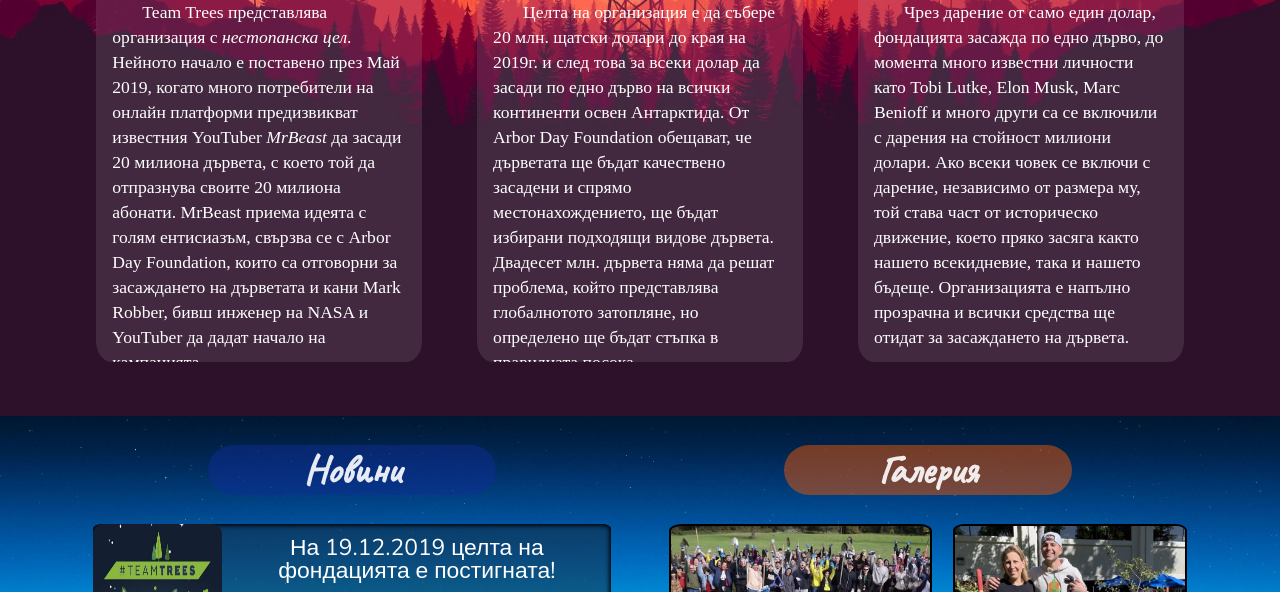
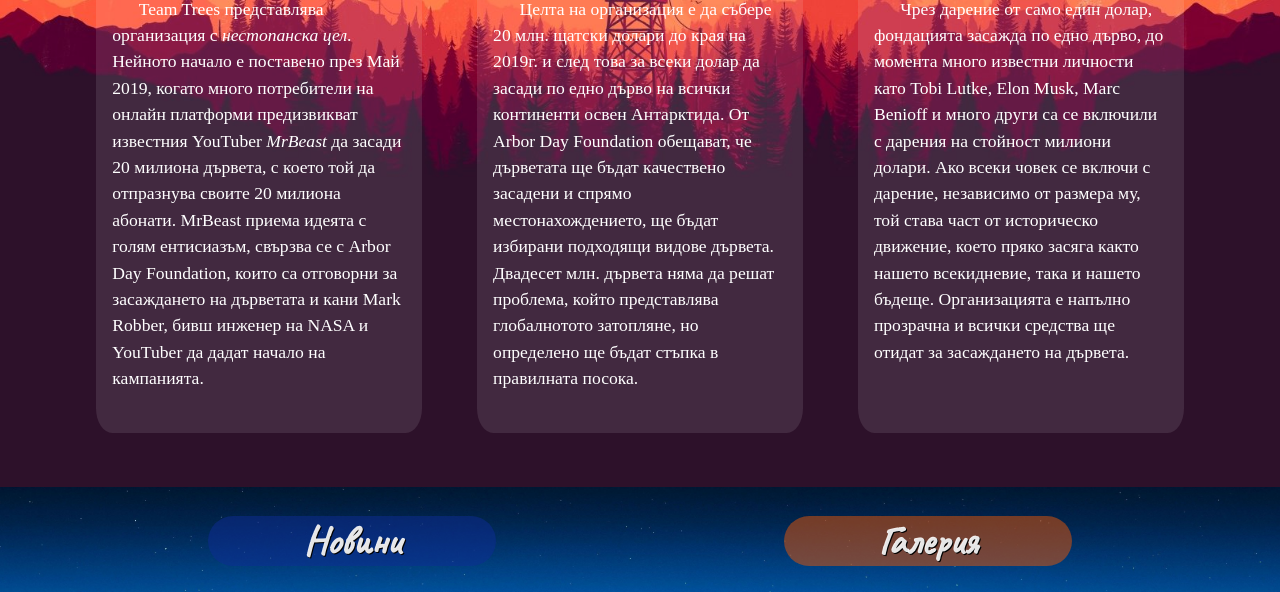
Before and after one commit to TheSowut/teamtrees-bg, a plain HTML site: page index.html in a window 1280 px wide. Shown: the part 368-960 px from the top of the page. Drawn offline with nearby package versions, Linux system fonts and the light colour scheme; a web font is replaced by a local one.

Commit message:
Changes to the styling of the page

```diff
--- a/index.html
+++ b/index.html
@@ -93,7 +93,7 @@
       </div>
       <div id="gallery">
         <div class="picturesTitle">
-          <h4 id="tst">Галерия</h4>
+          <h4>Галерия</h4>
         </div>
           <div class="pictures">
             <a href="https://beartruthnews.com/2844/entertainment/youtubers-come-together-to-plant-20-million-trees/" target="_blank"><img id="picture1" src="./images/plantingTrees.jpg" alt="A group of people planting trees"></a>
--- a/style/style.css
+++ b/style/style.css
@@ -59,7 +59,7 @@ header {
 }
 
 #logo {
-  max-width: 80%;
+  max-width: 85%;
   margin: 2%;
 }
 
@@ -71,7 +71,7 @@ header {
 
 .headerSocial {
   float: right;
-  width: 23%;
+  width: 24%;
 }
 
 .headerSocial img {
@@ -90,10 +90,9 @@ header {
 
 nav {
   width: 50%;
-  margin: 5em auto;
+  margin: 6% auto;
   margin-bottom: 10%;
-  height: 5vh;
-  color: white;
+  height: 4vh;
 }
 
 #btns {
@@ -129,13 +128,13 @@ nav {
   justify-content: space-between;
 }
 
-#leftPanel {
+#leftPanel, main, #rightPanel {
   width: 30%;
-  height: 52vh;
   border-radius: 5%;
   background-color: rgba(255, 255, 255, 0.1);
   text-decoration: none;
   margin-bottom: 5%;
+  padding-bottom: 2%;
   overflow: auto;
 }
 
@@ -155,28 +154,18 @@ nav {
   margin: auto;
 }
 
-#leftPanel p {
-  padding-top: 2%;
-  margin: 3% 5%;
+#leftPanel p, main p, #rightPanel p {
+  margin: 6% 5%;
   color: rgb(255, 255, 255);
   font-size: 1.1em;
-  text-indent: 30px;
-  line-height: 25px;
+  text-indent: 1.5em;
+  line-height: 1.5em;
 }
 
 #leftPanel a {
   color: white;
   text-decoration: none;
   font-style: italic;
-}
-
-main {
-  width: 30%;
-  height: 52vh;
-  border-radius: 5%;
-  background-color: rgba(255, 255, 255, 0.1);
-  overflow: auto;
-  margin-bottom: 5%;
 }
 
 main:hover {
@@ -194,24 +183,6 @@ main h3{
   margin: auto;
 }
 
-main p {
-  padding-top: 2%;
-  margin: 3% 5%;
-  color: rgb(255, 255, 255);
-  font-size: 1.1em;
-  text-indent: 30px;
-  line-height: 25px;
-}
-
-#rightPanel {
-  width: 30%;
-  height: 52vh;
-  border-radius: 5%;
-  background-color: rgba(255, 255, 255, 0.1);
-  overflow: auto;
-  margin-bottom: 5%;
-}
-
 #rightPanel:hover {
   color: rgb(255, 255, 255);
 }
@@ -227,15 +198,6 @@ main p {
   margin: auto;
 }
 
-#rightPanel p {
-  padding-top: 2%;
-  margin: 3% 5%;
-  color: rgb(255, 255, 255);
-  font-size: 1.1em;
-  text-indent: 30px;
-  line-height: 25px;
-}
-
 .newsAndGalleryBackground {
   background: url("../images/wallpaper2.jpg") right top fixed no-repeat;
   background-size: cover;
@@ -247,6 +209,11 @@ main p {
   height: 95vh;
   margin: 0 5%;
   display: flex;
+}
+
+.newsAndGallery h4{
+   text-shadow: 1px 1px black;
+   color: white;
 }
 
 #news {
@@ -263,6 +230,16 @@ main p {
   width: 50%;
   border-radius: 50px;
   color: rgba(255, 255, 255, 0.9);
+}
+
+#news h4:hover {
+  animation-name: newsTitleHover;
+  animation-duration: 2s;
+}
+
+#gallery h4:hover {
+  animation-name: galleryTitleHover;
+  animation-duration: 2s;
 }
 
 .newsInfo {
@@ -451,6 +428,18 @@ footer h6:hover {
   }
 }
 
+@keyframes newsTitleHover {
+  50% {
+    background-color: rgba(0, 0, 150, 0.5);
+  }
+}
+
+@keyframes galleryTitleHover {
+  50% {
+    background-color: rgba(245, 81, 0, 0.6);
+  }
+}
+
 @keyframes galleryHover {
   50% {
     transform: scale(1.1);
@@ -616,6 +605,7 @@ footer h6:hover {
 
     nav {
       width: 100%;
+      margin: 45% auto 20% auto;
     }
 
     #btns li a {
```
Also changed, not shown: images/demo/newsandgallery.JPG. Lines whose indentation alone changed are shown as unchanged.
